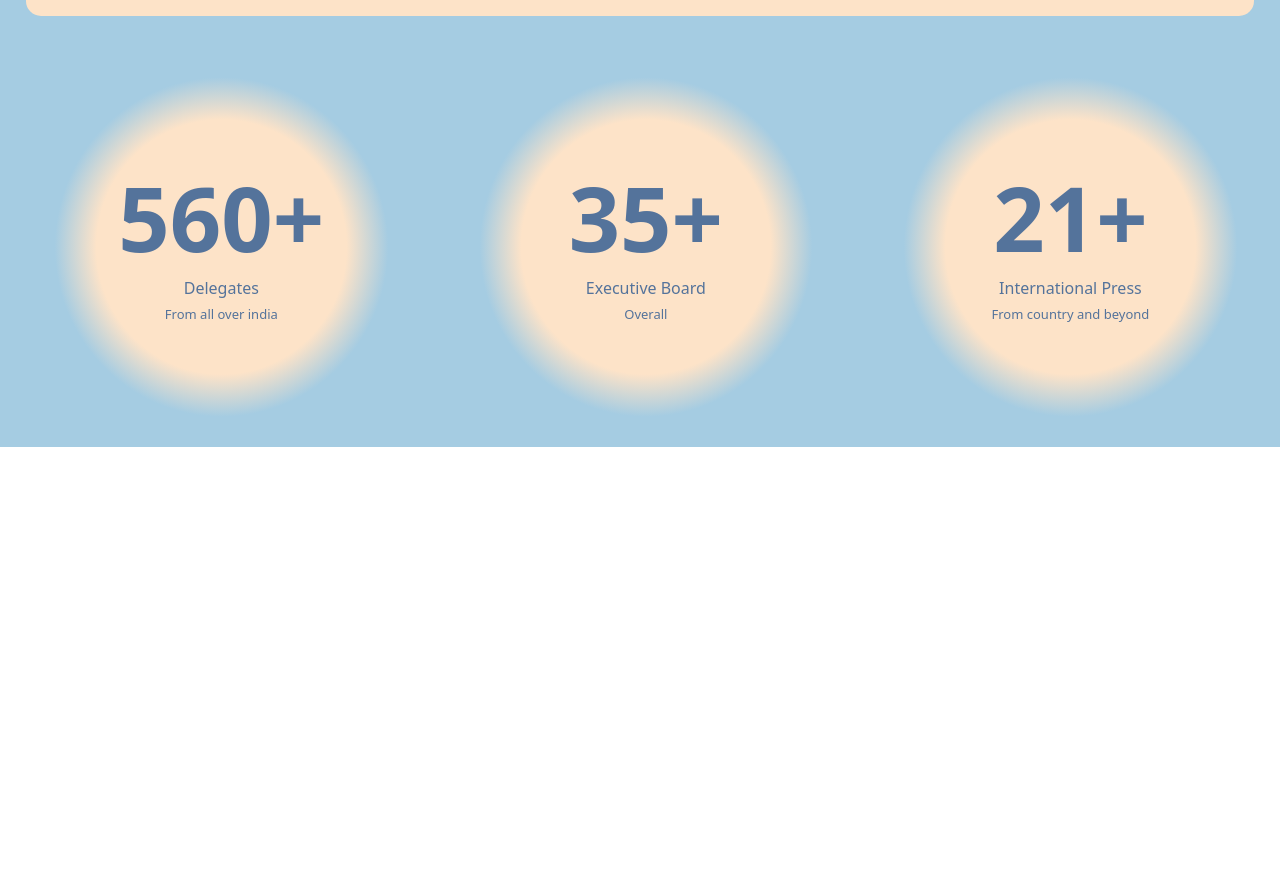
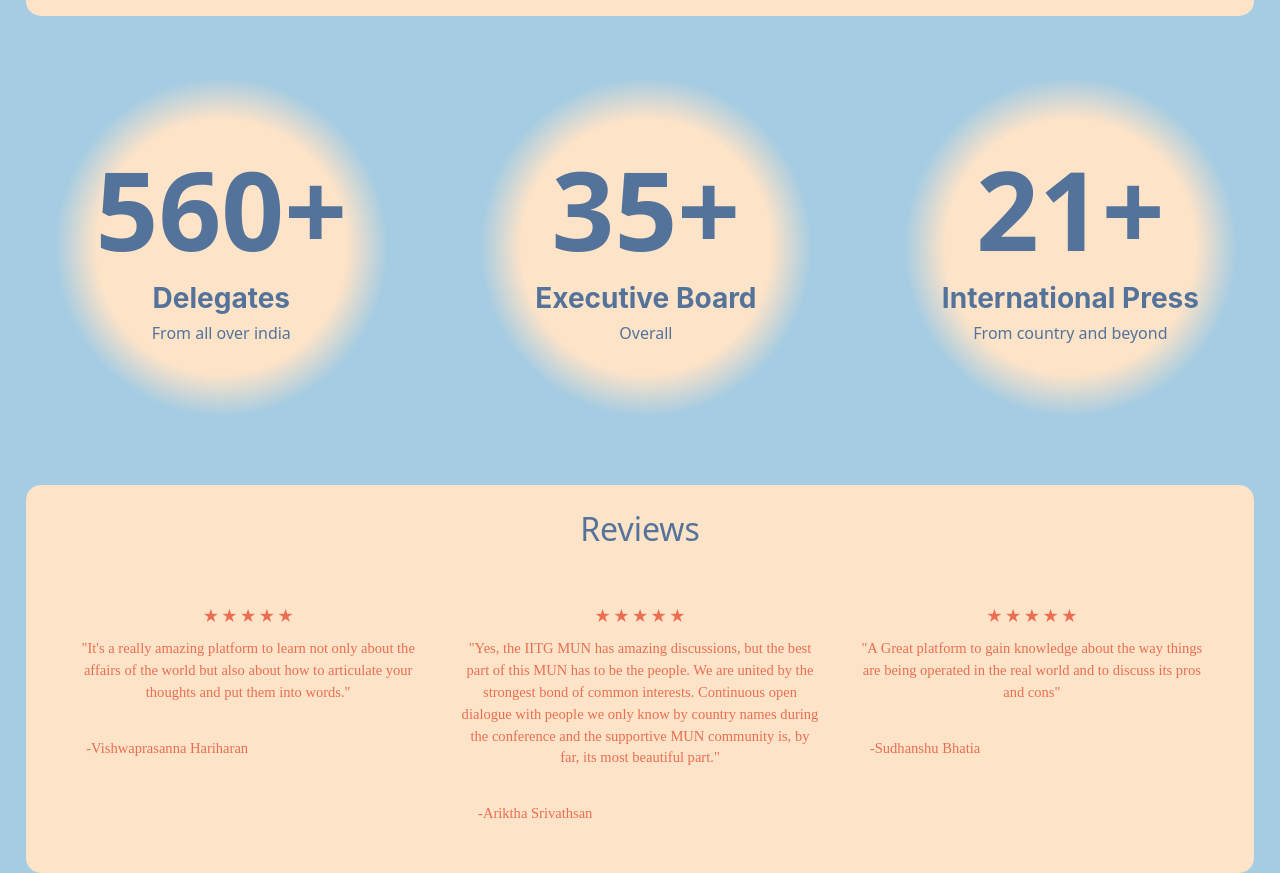
Before and after one commit to guptaaditya30121/IITG_MUN_nweb, a React (Create React App) app in the folder proj/: page / in a window 1280 px wide. Shown: the part 1134-2007 px from the top of the page. Before the commit the page ends 1600 px from the top, so only its background shows below. Built offline with nearby package versions, Linux system fonts and the light colour scheme.

Commit message:
added reviews

```diff
--- a/proj/src/components/Home/Home.css
+++ b/proj/src/components/Home/Home.css
@@ -1,3 +1,6 @@
+@import url("https://cdnjs.cloudflare.com/ajax/libs/font-awesome/4.7.0/css/font-awesome.min.css");
+
+
 *{
     background-color: var(--home-background-color);
 }
@@ -138,18 +141,97 @@
 {
     color: var(--primary-text);
     background-color: transparent;
-    font-size: 90px;
-    font-weight: bolder;
+    font-weight: 700;
+    font-size: 110px;
 }
 .stat h4
 {
     background-color: transparent;
     color: var(--primary-text);
-    font-size: medium;
+    font-family: 'Inter';
+    font-style: normal;
+    font-weight: 700;
+    font-size: 28px;
 }
 .stat h5
 {
     background-color: transparent;
     color: var(--primary-text);
-    font-size: small;
+    font-size: medium;
 }
+
+.reviews
+{
+    display: flex;
+    flex-direction: column;
+    justify-content: center;
+    overflow: hidden;
+    width: 96%;
+    padding: 25px;
+    margin-left: 2%;
+    margin-top: 3%;
+    background-color: var(--hero-2);
+    align-self: center;
+    text-align: center;
+    border-radius: 15px;
+}
+
+.review
+{
+    padding-top: 30px;
+    background-color: transparent;
+    display: grid;
+    grid-template-columns: repeat(auto-fill, minmax(300px, 1fr));
+    margin: 1.5%;
+    gap: 2rem;
+}
+
+.reviews h2
+{
+    background-color: transparent;
+    color: var(--primary-text);
+}
+.stars
+{
+    background-color: var(--hero-2);
+
+}
+
+.star
+{
+    background-color: transparent;
+    color: var(--secondary-text);
+    border: none;
+    outline: none;
+    padding: 1px;
+}
+
+.rev
+{
+    background-color: var(--hero-2);
+
+}
+
+.rev p
+{
+    padding-top: 10px;
+    background-color: transparent;
+    color: var(--secondary-text);
+    font-family: 'IBM Plex Sans';
+    font-style: normal;
+    font-weight: 500;
+    font-size: 14.555px;
+    padding-bottom: 20px;
+}
+
+.rev h5
+{
+    background-color: var(--hero-2);
+    color: var(--secondary-text);
+    font-family: 'IBM Plex Sans';
+    font-style: normal;
+    font-weight: 500;
+    font-size: 14.555px;
+    text-align: left;
+    margin-left: 5%;
+}
--- a/proj/src/components/Home/Home.js
+++ b/proj/src/components/Home/Home.js
@@ -50,6 +50,44 @@ const Home = () => {
                     <h5>From country and beyond</h5>
                 </div>
             </div>
+            <div className="reviews">
+                <h2>Reviews</h2>
+                <div className="review">
+                    <div className="rev">
+                        <div className="stars">
+                            <span className="star">&#9733;</span>
+                            <span className="star">&#9733;</span>
+                            <span className="star">&#9733;</span>
+                            <span className="star">&#9733;</span>
+                            <span className="star">&#9733;</span>
+                        </div>
+                        <p>"It's a really amazing platform to learn not only about the affairs of the world but also about how to articulate your thoughts and put them into words." </p>
+                        <h5>-Vishwaprasanna Hariharan</h5>
+                    </div>
+                    <div className="rev">
+                        <div className="stars">
+                            <span className="star">&#9733;</span>
+                            <span className="star">&#9733;</span>
+                            <span className="star">&#9733;</span>
+                            <span className="star">&#9733;</span>
+                            <span className="star">&#9733;</span>
+                        </div>
+                        <p>"Yes, the IITG MUN has amazing discussions, but the best part of this MUN has to be the people. We are united by the strongest bond of common interests. Continuous open dialogue with people we only know by country names during the conference and the supportive MUN community is, by far, its most beautiful part."  </p>
+                        <h5>-Ariktha Srivathsan</h5>
+                    </div>
+                    <div className="rev">
+                        <div className="stars">
+                            <span className="star">&#9733;</span>
+                            <span className="star">&#9733;</span>
+                            <span className="star">&#9733;</span>
+                            <span className="star">&#9733;</span>
+                            <span className="star">&#9733;</span>
+                        </div>
+                        <p>"A Great platform to gain knowledge about the way things are being operated in the real world and to discuss its pros and cons"  </p>
+                        <h5>-Sudhanshu Bhatia</h5>
+                    </div>
+                </div>
+            </div>
         </div>
      );
 }
```
